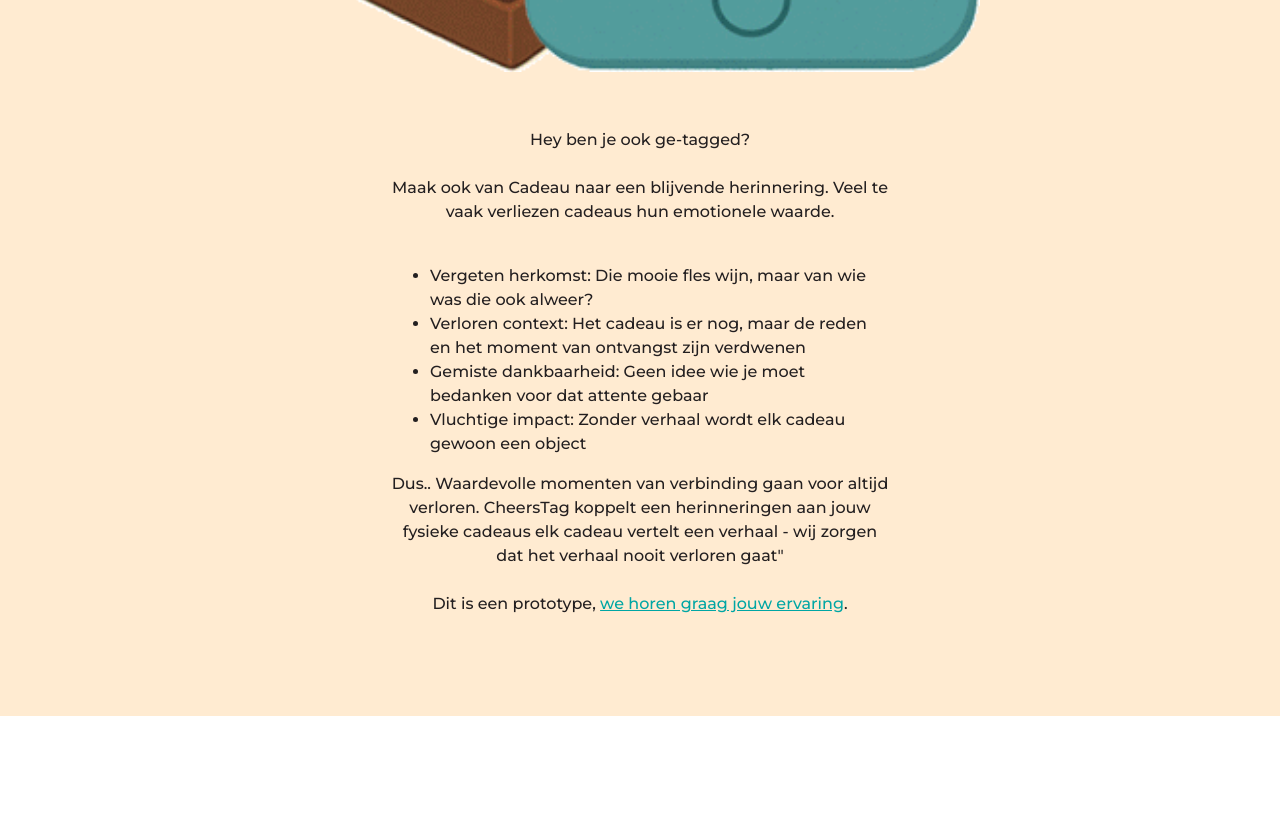
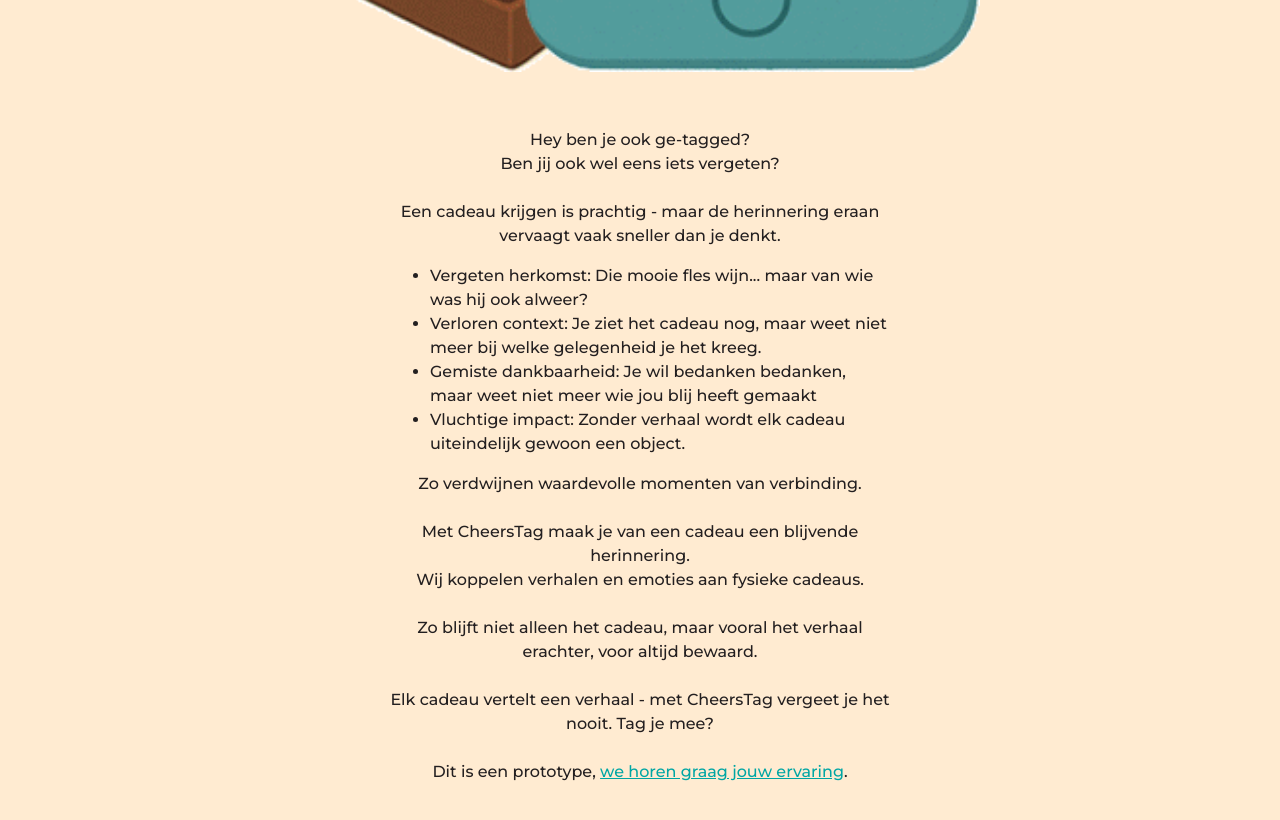
Before and after one commit to Axiom-o-Choice/cheerstag-app, a Vue app: page / in a window 1280 px wide. Shown: the part 1340-2160 px from the top of the page. Before the commit the page ends 2056 px from the top, so only its background shows below. Built offline with nearby package versions, Linux system fonts and the light colour scheme.

Commit message:
Changed home content

```diff
--- a/src/views/Home.vue
+++ b/src/views/Home.vue
@@ -3,25 +3,27 @@
         <img src="@/assets/images/logo.png" width="90%" style="margin-top: 60px" />
         <img src="@/assets/images/visual_mobile.png" width="60%" style="margin: 10px 0 40px 0" />
         <div class="content">
-            Hey ben je ook ge-tagged?
+            Hey ben je ook ge-tagged?<br />
+            Ben jij ook wel eens iets vergeten?
             <br /><br />
-
-            Maak ook van Cadeau naar een blijvende herinnering. Veel te vaak verliezen cadeaus hun emotionele waarde.
+            Een cadeau krijgen is prachtig - maar de herinnering eraan vervaagt vaak sneller dan je denkt.
+            <ul style="text-align: left">
+                <li>Vergeten herkomst: Die mooie fles wijn... maar van wie was hij ook alweer?</li>
+                <li>
+                    Verloren context: Je ziet het cadeau nog, maar weet niet meer bij welke gelegenheid je het kreeg.
+                </li>
+                <li>Gemiste dankbaarheid: Je wil bedanken bedanken, maar weet niet meer wie jou blij heeft gemaakt</li>
+                <li>Vluchtige impact: Zonder verhaal wordt elk cadeau uiteindelijk gewoon een object.</li>
+            </ul>
+            Zo verdwijnen waardevolle momenten van verbinding.
             <br /><br />
-
-            <ul style="text-align: left">
-                <li>Vergeten herkomst: Die mooie fles wijn, maar van wie was die ook alweer?</li>
-                <li>
-                    Verloren context: Het cadeau is er nog, maar de reden en het moment van ontvangst zijn verdwenen
-                </li>
-                <li>Gemiste dankbaarheid: Geen idee wie je moet bedanken voor dat attente gebaar</li>
-                <li>Vluchtige impact: Zonder verhaal wordt elk cadeau gewoon een object</li>
-            </ul>
-
-            Dus.. Waardevolle momenten van verbinding gaan voor altijd verloren. CheersTag koppelt een herinneringen aan
-            jouw fysieke cadeaus elk cadeau vertelt een verhaal - wij zorgen dat het verhaal nooit verloren gaat"
+            Met CheersTag maak je van een cadeau een blijvende herinnering.<br />
+            Wij koppelen verhalen en emoties aan fysieke cadeaus.
             <br /><br />
-
+            Zo blijft niet alleen het cadeau, maar vooral het verhaal erachter, voor altijd bewaard.
+            <br /><br />
+            Elk cadeau vertelt een verhaal - met CheersTag vergeet je het nooit. Tag je mee?
+            <br /><br />
             Dit is een prototype, <a href="mailto:info@cheerstag.nl">we horen graag jouw ervaring</a>.
         </div>
     </div>
```
